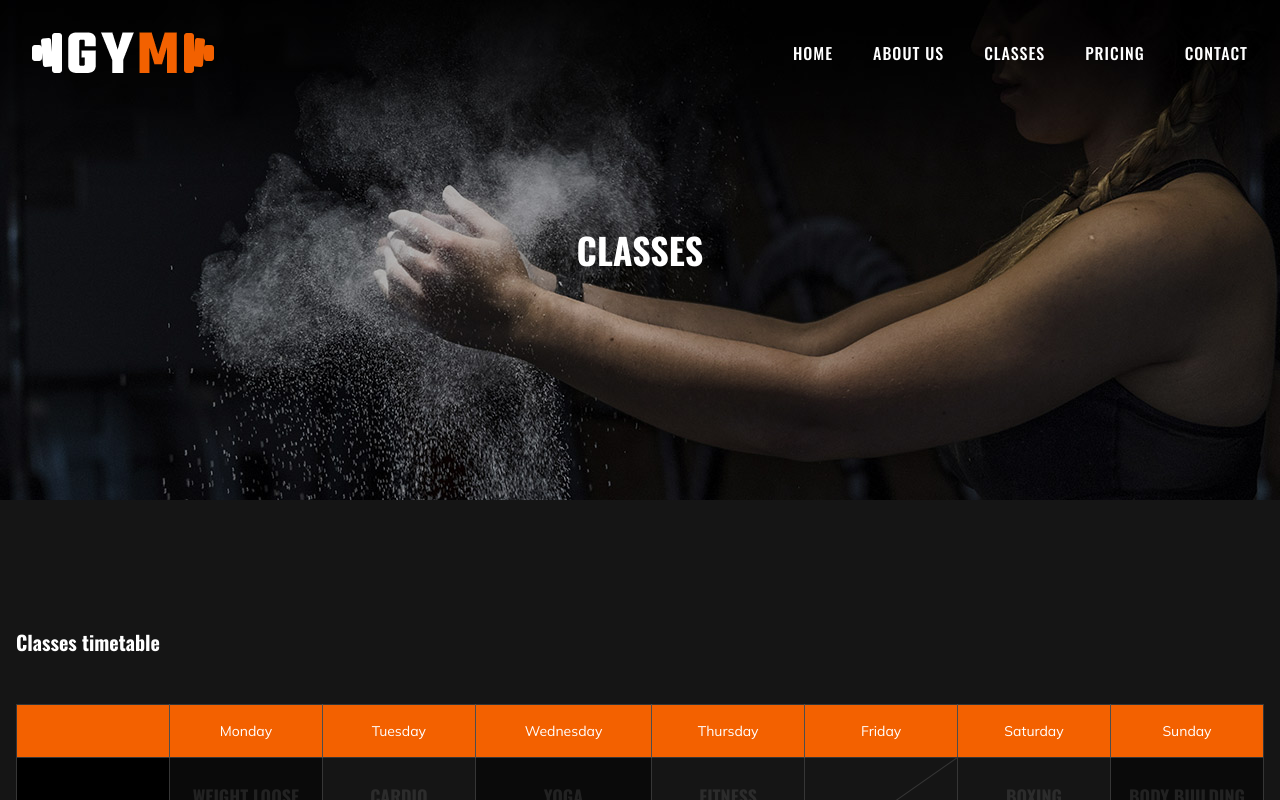
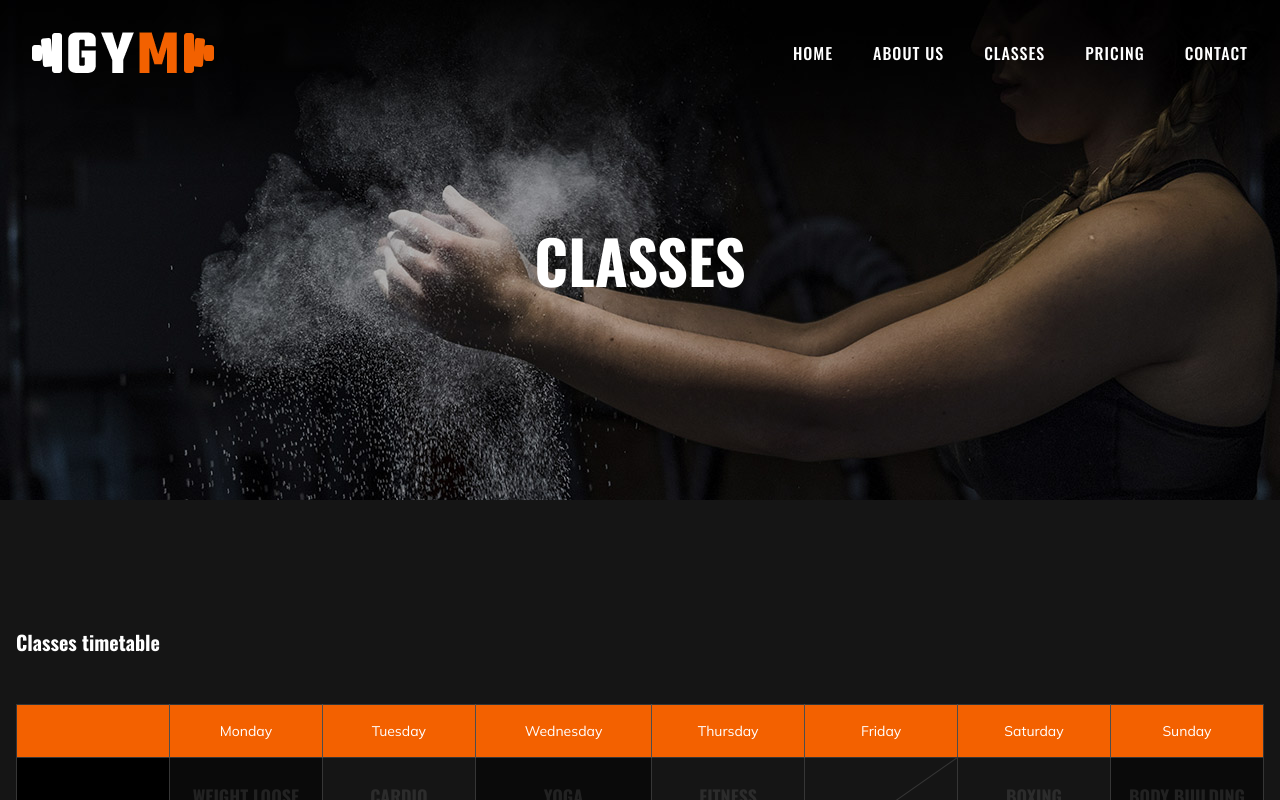
Before and after one commit to felipe-muner/podium-gym, a Next.js app: page /classes in a window 1280 px wide. Shown: the top 800 px of the page. Built offline with nearby package versions, Linux system fonts and the light colour scheme.

Commit message:
feat: correct font-size breadcrumb

```diff
--- a/components/Breadcrumb/Breadcrumb.tsx
+++ b/components/Breadcrumb/Breadcrumb.tsx
@@ -10,7 +10,7 @@ const Breadcrumb: React.FC<BreadcrumbProps> = ({ route }) => {
       <div className="mx-auto">
         <div className="flex justify-center items-center">
           <div className="text-center">
-            <h2 className="text-4xl text-white font-semibold uppercase mb-4">
+            <h2 className="text-6xl text-white font-semibold uppercase mb-4">
               {route}
             </h2>
           </div>
```
